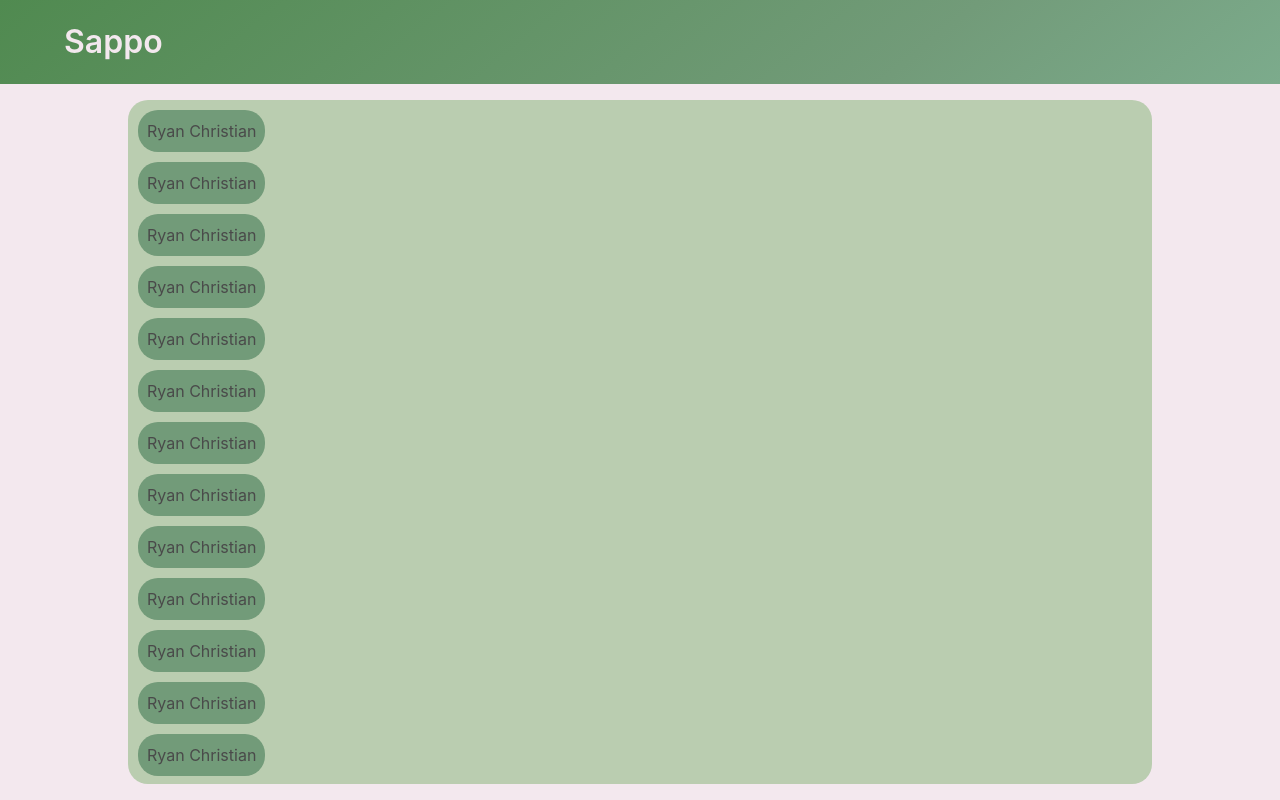
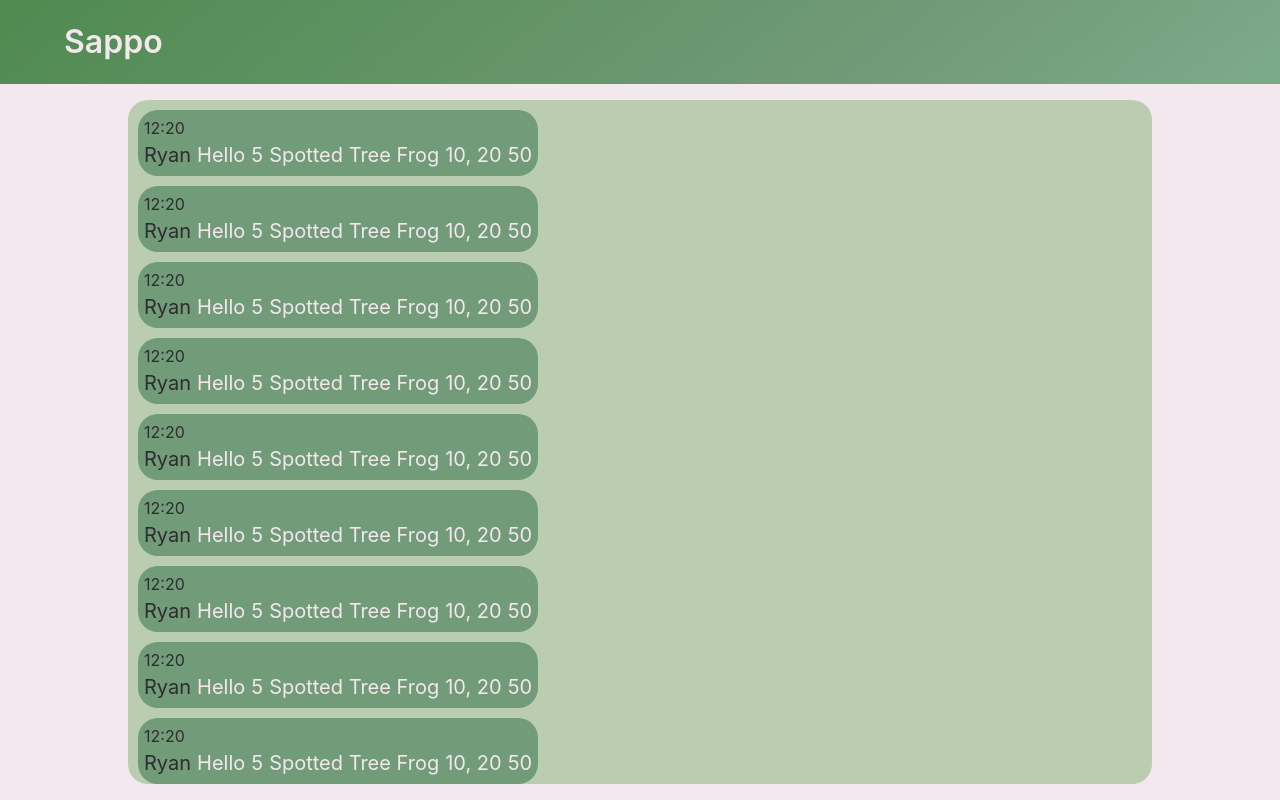
Before and after one commit to RyanChristian4427/sappo, a React (Create React App) app in the folder react-client/: page /chat in a window 1280 px wide. Built offline with nearby package versions, Linux system fonts and the light colour scheme.

Commit message:
feat: Really rough message component, but it's coming along

```diff
--- a/react-client/src/components/Chat/Chat.scss
+++ b/react-client/src/components/Chat/Chat.scss
@@ -4,7 +4,8 @@ html,
 body,
 #root {
   height: 100%;
-  margin: 0
+  margin: 0;
+  overflow-y: hidden;
 }
 
 .chat-page {
--- a/react-client/src/components/Chat/index.tsx
+++ b/react-client/src/components/Chat/index.tsx
@@ -8,7 +8,7 @@ export default class Chat extends React.Component<{}, {}> {
         const list = [];
 
         for (let i=0; i<100; i++) {
-            list.push(<ChatMessage/>)
+            list.push(<ChatMessage abundance={5} coordinates="10, 20" datetimestamp={new Date()} message="Hello" species="Spotted Tree Frog" temperature={50} username="Ryan"/>)
         }
         return list
     };
@@ -26,9 +26,9 @@ export default class Chat extends React.Component<{}, {}> {
                         </div>
                     </div>
                 </section>
-                <div className="chat-container is-xanadu-light">
+                <section className="chat-container is-xanadu-light">
                     {this.createFillerData()}
-                </div>
+                </section>
             </div>
         )
     }
--- a/react-client/src/components/ChatMessage/ChatMessage.scss
+++ b/react-client/src/components/ChatMessage/ChatMessage.scss
@@ -7,11 +7,12 @@
     background: $theme-xanadu;
     border-radius: 20px;
     display: inline-block;
-    padding: 4px;
+    padding: 6px;
+  }
 
-    h1 {
-      margin: 5px
-    }
+  h2 {
+    color: $theme-isabelline;
+    margin-left: 6px;
   }
 
 }
--- a/react-client/src/components/ChatMessage/index.tsx
+++ b/react-client/src/components/ChatMessage/index.tsx
@@ -1,12 +1,61 @@
 import React from 'react';
 import './ChatMessage.scss';
 
-export default class ChatMessage extends React.Component<{}, {}> {
+interface MessageProps {
+    abundance: number;
+    coordinates: string;
+    datetimestamp: Date;
+    message: string;
+    species: string;
+    temperature: number;
+    username: string;
+}
+
+export default class ChatMessage extends React.Component<MessageProps, {}> {
+
+    // Taken from another project of mine, a webmail client, where I put quite a bit
+    // of thought into how the date should be displayed. Made sense to reuse.
+    // Link: https://github.com/RyanChristian4427/tempest/blob/master/vue-client/src/components/tempest/EmailCard.vue
+    private displayTimeStamp(datetime: string): string {
+        const emailDate = new Date(datetime);
+
+        const today = new Date();
+
+        const dayInMillis = 60 * 60 * 24 * 1000;
+        const months = ['Jan', 'Feb', 'Mar', 'Apr', 'May', 'Jun', 'Jul', 'Aug', 'Sep', 'Oct', 'Nov', 'Dec'];
+
+        // If an email is more than 6 months old (irrespective of date within month), and is the year previous,
+        // give it the full date format. If it was in the past 24 hours, give it a timestamp, otherwise,
+        // give it mmm / dd format
+        const sixMonthsAgo = new Date();
+        sixMonthsAgo.setMonth(today.getMonth() - 6, 0);
+        return sixMonthsAgo > emailDate && today.getFullYear() !== emailDate.getFullYear()
+            ? months[emailDate.getMonth()] + ' ' + emailDate.getUTCDate() + ' ' + emailDate.getFullYear()
+            : today.getTime() - emailDate.getTime() < dayInMillis
+                ? this.twentyFourHourToTwelve(emailDate.getHours()) + ':' + emailDate.getMinutes()
+                : months[emailDate.getMonth()] + ' ' + emailDate.getUTCDate();
+    }
+
+    // Quickly grabbed from Stack Overflow
+    // Link: https://stackoverflow.com/questions/10556879/changing-the-1-24-hour-to-1-12-hour-for-the-gethours-method
+    private twentyFourHourToTwelve(currentHours: number): number {
+        return (currentHours + 24) % 12 || 12;
+    }
+
     render(): React.ReactNode {
+        const date: string = this.props.datetimestamp.toUTCString();
         return (
             <div className="chat-message">
                 <div className="container">
-                    <h1>Ryan Christian</h1>
+                    <h6>{this.displayTimeStamp(date)}</h6>
+                    <div className="level">
+                        <h1 className="level-item is-size-5">{this.props.username}</h1>
+                        <h2 className="level-item is-size-5">{this.props.message}</h2>
+                        <h2 className="level-item is-size-5">{this.props.abundance}</h2>
+                        <h2 className="level-item is-size-5">{this.props.species}</h2>
+                        <h2 className="level-item is-size-5">{this.props.coordinates}</h2>
+                        <h2 className="level-item is-size-5">{this.props.temperature}</h2>
+                    </div>
                 </div>
             </div>
         )
--- a/react-client/src/components/Login/index.tsx
+++ b/react-client/src/components/Login/index.tsx
@@ -39,7 +39,7 @@ export default class Login extends React.Component<{}, {}> {
                         </div>
                     </div>
                 </section>
-                <div className="card">
+                <section className="card">
                     <div className="container" id="layered-background">
                         <div className="field">
                             <label className="label">User Name</label>
@@ -53,7 +53,7 @@ export default class Login extends React.Component<{}, {}> {
                             </div>
                         </div>
                     </div>
-                </div>
+                </section>
             </div>
         );
     }
--- a/react-client/src/components/errors/pageNotFound.tsx
+++ b/react-client/src/components/errors/pageNotFound.tsx
@@ -18,11 +18,11 @@ export default class PageNotFound extends React.Component<{}, {}> {
                         </div>
                     </div>
                 </section>
-                <div className="card">
+                <section className="card">
                     <div className="level" id="layered-background">
                         <Link className="button is-xanadu-dark level-item" to="/chat">Back to Safety</Link>
                     </div>
-                </div>
+                </section>
             </div>
         );
     }
--- a/react-client/src/styles/index.scss
+++ b/react-client/src/styles/index.scss
@@ -1,5 +1,9 @@
 @charset "utf-8";
 @import 'variables';
+
+body {
+  color: $theme-ash-grey !important;
+}
 
 #root {
   background-color: $theme-isabelline;
```
